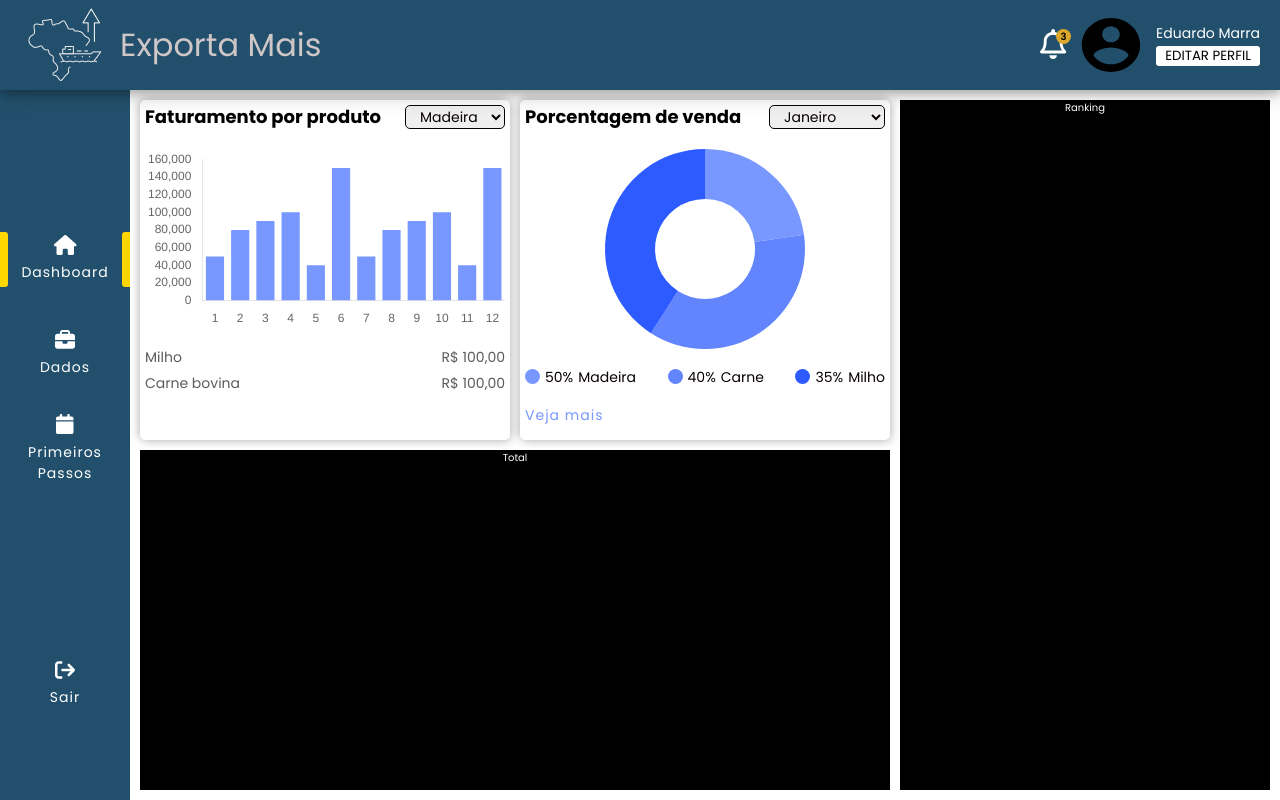
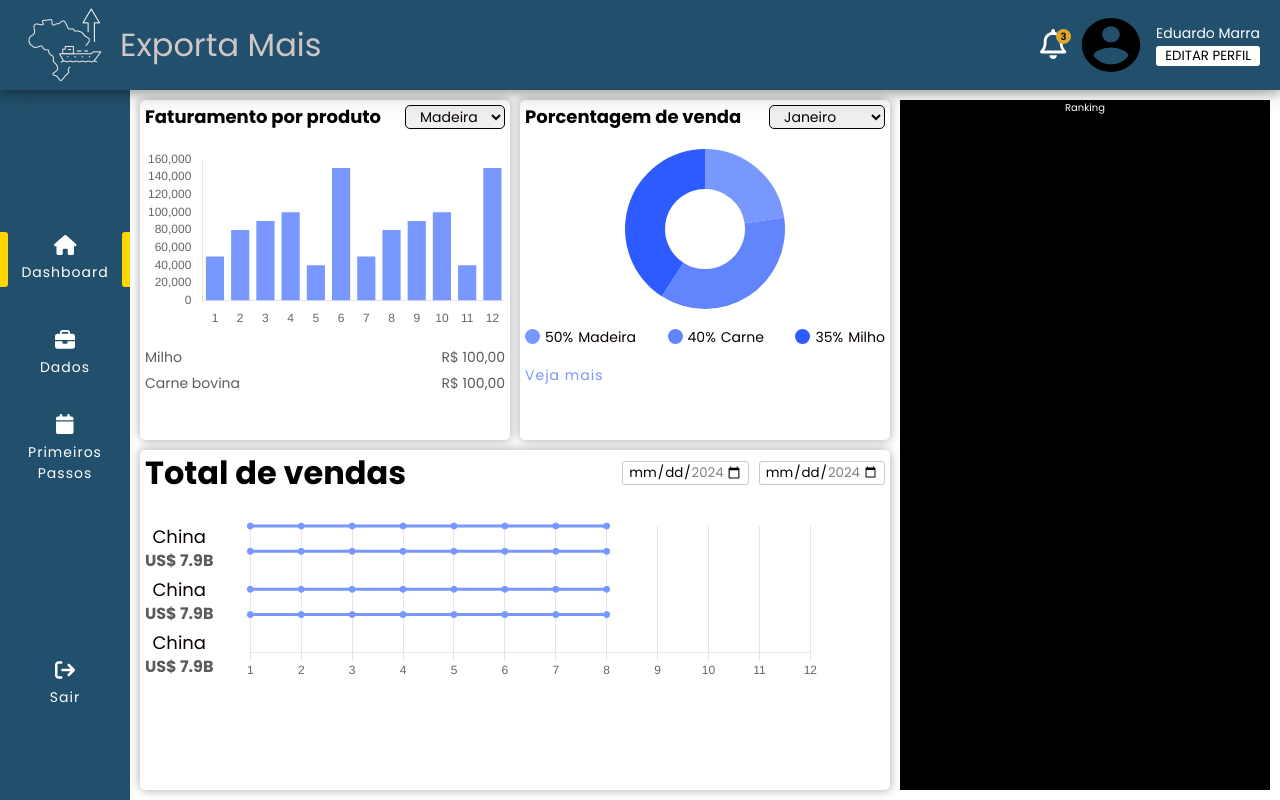
Before and after one commit to Eduardomarra/exportaMaisBr, an Angular app: page / in a window 1280 px wide. Built offline with nearby package versions, Linux system fonts and the light colour scheme.

Commit message:
refactored total-sale grid

```diff
--- a/src/app/features/dashboard/components/per-product/per-product.component.scss
+++ b/src/app/features/dashboard/components/per-product/per-product.component.scss
@@ -34,7 +34,7 @@
       height: 100%;
 
       canvas {
-        height: 25vh;
+        height: 20vh;
         width: 20vw;
       }
     }
--- a/src/app/features/dashboard/components/percent-sale/percent-sale.component.scss
+++ b/src/app/features/dashboard/components/percent-sale/percent-sale.component.scss
@@ -29,7 +29,7 @@
   .chart-doughnut {
     margin: 2rem 0rem;
     canvas {
-      height: 25vh;
+      height: 20vh;
       width: 20vw;
     }
   }
--- a/src/app/features/dashboard/components/total-sale/total-sale.component.html
+++ b/src/app/features/dashboard/components/total-sale/total-sale.component.html
@@ -2,20 +2,25 @@
   <div class="title">
     <h2>Total de vendas</h2>
     <div class="input-date">
-      <div>
-        <input type="date" name="initialDate" id="initial-date" />
-      </div>
-      <div>
-        <input type="date" name="finalDate" id="final-date" />
-      </div>
+      <input
+        type="date"
+        name="initialDate"
+        id="initial-date"
+        min="2024-01-01"
+        max="2024-12-31"
+      />
+
+      <input
+        type="date"
+        name="finalDate"
+        id="final-date"
+        min="2024-01-01"
+        max="2024-12-31"
+      />
     </div>
   </div>
   <div class="grafic-sale">
     <div class="sidebar">
-      <div class="card">
-        <span>China</span>
-        <h2>US$ 7.9B</h2>
-      </div>
       <div class="card">
         <span>China</span>
         <h2>US$ 7.9B</h2>
--- a/src/app/features/dashboard/components/total-sale/total-sale.component.scss
+++ b/src/app/features/dashboard/components/total-sale/total-sale.component.scss
@@ -1,13 +1,13 @@
 .container {
-  padding: 1rem;
-  height: 45vh;
+  width: 100%;
+  height: 100%;
+  padding: 0.5rem;
 
   .title {
     display: flex;
     align-items: center;
     justify-content: space-between;
-    width: 100%;
-    padding: 1rem;
+    gap: 1rem;
 
     h2 {
       font-size: var(--fontSize-xxlarge);
@@ -17,15 +17,15 @@
     .input-date {
       display: flex;
       align-items: center;
-      justify-content: center;
+      justify-content: flex-end;
       gap: 1rem;
+      flex-wrap: wrap;
 
-      div {
-        input {
-          padding: 0.3rem;
-          border: 1px solid var(--gray);
-          border-radius: 3px;
-        }
+      input {
+        padding: 0rem 0.5rem;
+        border: 1px solid var(--gray);
+        border-radius: 3px;
+        outline: none;
       }
     }
   }
@@ -34,23 +34,20 @@
     display: flex;
     align-items: center;
     justify-content: flex-start;
-    flex-direction: column-reverse;
-    gap: 5rem;
+    gap: 3rem;
+    margin-top: 3rem;
 
     .sidebar {
       display: flex;
       align-items: center;
-      justify-content: space-between;
-      flex-wrap: wrap;
-      gap: 2rem;
-      width: 100%;
-      overflow: hidden;
+      justify-content: space-evenly;
+      flex-direction: column;
+      gap: 1rem;
 
       .card {
         display: flex;
         align-items: center;
         flex-direction: column;
-        min-width: 10rem;
         gap: 0.5rem;
 
         h2 {
@@ -65,23 +62,13 @@
           color: var(--black);
         }
       }
-
-      .card.small {
-        opacity: 0.7;
-        span {
-          font-size: var(--fontSize-small);
-          line-height: var(--line-small);
-        }
-
-        h2 {
-          font-size: var(--fontSize-medium);
-          line-height: var(--line-medium);
-        }
-      }
     }
 
     .chart-bar {
-      width: 100%;
+      canvas {
+        height: 20vh;
+        width: 45vw;
+      }
     }
   }
 }
--- a/src/app/features/dashboard/components/total-sale/total-sale.component.ts
+++ b/src/app/features/dashboard/components/total-sale/total-sale.component.ts
@@ -15,6 +15,7 @@ export class TotalSaleComponent implements OnInit {
     this.RenderChart();
   }
 
+  color: string = 'background-color: green';
   RenderChart() {
     const myChart = new Chart('line', {
       type: 'line',
@@ -22,10 +23,43 @@ export class TotalSaleComponent implements OnInit {
         labels: ['1', '2', '3', '4', '5', '6', '7', '8', '9', '10', '11', '12'],
         datasets: [
           {
-            label: 'Madeira',
+            label: 'China',
             data: [
-              100000000, 800000000, 900000000, 1000000000, 500000000, 800000000,
-              900000000, 1000000000,
+              50000000, 50000000, 50000000, 50000000, 50000000, 50000000,
+              50000000, 50000000,
+            ],
+            fill: false,
+            backgroundColor: ['#7897ff'],
+            borderColor: '#7897ff',
+            tension: 0.5,
+          },
+          {
+            label: 'China',
+            data: [
+              80000000, 80000000, 80000000, 80000000, 80000000, 80000000,
+              80000000, 80000000,
+            ],
+            fill: false,
+            backgroundColor: ['#7897ff'],
+            borderColor: '#7897ff',
+            tension: 0.5,
+          },
+          {
+            label: 'China',
+            data: [
+              30000000, 30000000, 30000000, 30000000, 30000000, 30000000,
+              30000000, 30000000,
+            ],
+            fill: false,
+            backgroundColor: ['#7897ff'],
+            borderColor: '#7897ff',
+            tension: 0.5,
+          },
+          {
+            label: 'China',
+            data: [
+              100000000, 100000000, 100000000, 100000000, 100000000, 100000000,
+              100000000, 100000000,
             ],
             fill: false,
             backgroundColor: ['#7897ff'],
--- a/src/app/features/dashboard/dashboard.component.html
+++ b/src/app/features/dashboard/dashboard.component.html
@@ -4,7 +4,7 @@
 <main>
   <app-per-product></app-per-product>
   <app-percent-sale></app-percent-sale>
-  <div class="total">Total</div>
+  <app-total-sale></app-total-sale>
   <div class="ranking">Ranking</div>
 </main>
 
--- a/src/app/features/dashboard/dashboard.component.scss
+++ b/src/app/features/dashboard/dashboard.component.scss
@@ -34,11 +34,11 @@ main {
     grid-column: 1/2;
     grid-row: 1/2;
   }
-  .percent {
+  app-percent-sale {
     grid-column: 2/3;
     grid-row: 1/2;
   }
-  .total {
+  app-total-sale {
     grid-column: 1/3;
     grid-row: 2/3;
   }
```
